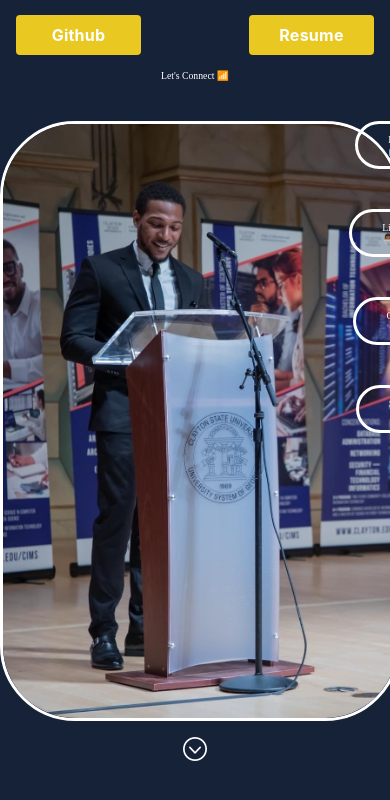
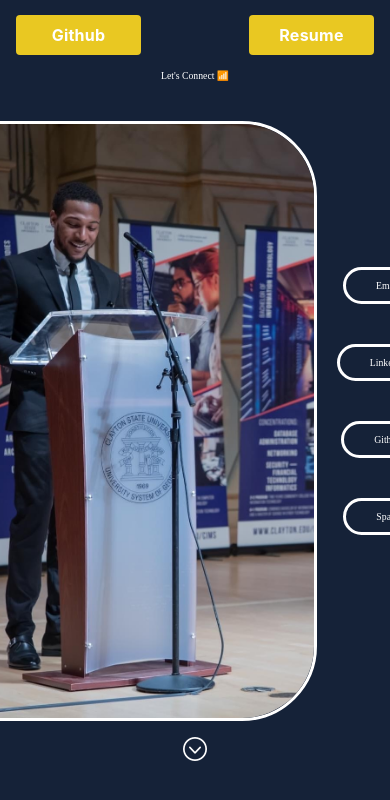
Before and after one commit to Juwan-Hollingsworth/mobile-portfolio, a React Native app: screen /Contact in a window 390 px wide. Shown: the top 800 px of the page. Built offline with nearby package versions, Linux system fonts and the light colour scheme.

Commit message:
slight fix to contact screen w.i.p

```diff
--- a/App.js
+++ b/App.js
@@ -21,6 +21,11 @@ export default function App() {
       <NavigationContainer initialRouteName="Draft">
         <Stack.Navigator>
           <Stack.Screen
+            name="Contact"
+            component={ContactScreen}
+            options={{ headerShown: false }}
+          />
+          <Stack.Screen
             name="Home"
             component={HomeScreen}
             options={{ headerShown: false }}
@@ -40,11 +45,11 @@ export default function App() {
             component={ResumeScreen}
             options={{ headerShown: false }}
           />
-          <Stack.Screen
+          {/* <Stack.Screen
             name="Contact"
             component={ContactScreen}
             options={{ headerShown: false }}
-          />
+          /> */}
         </Stack.Navigator>
       </NavigationContainer>
     </View>
--- a/screens/ContactScreen.js
+++ b/screens/ContactScreen.js
@@ -27,11 +27,14 @@ const AboutScreen = () => {
       <View>
         <Text style={styles.contactTitle}>Let's Connect 📶</Text>
       </View>
-      <View style={styles.contactContainer}>
+      <View style={styles.zz}>
+        <View>
           <View>
             {" "}
             <Image source={juwanc} style={styles.aboutImage} />
           </View>
+        </View>
+        <View>
           <View style={styles.contactBtns}>
             <Pressable
               style={[styles.buttonContact, styles.buttonMargin]}
@@ -59,6 +62,8 @@ const AboutScreen = () => {
             </Pressable>
           </View>
         </View>
+      </View>
+
       <View>
         <Footer />
       </View>
@@ -124,6 +129,12 @@ const styles = StyleSheet.create({
   contactContainer: {
     flexDirection: "row",
   },
+  zz: {
+    flexDirection: "row",
+    flex: 1,
+    alignItems: "center",
+    justifyContent: "center",
+  },
 });
 
 // // <View>
```
Lines whose indentation alone changed are shown as unchanged.
